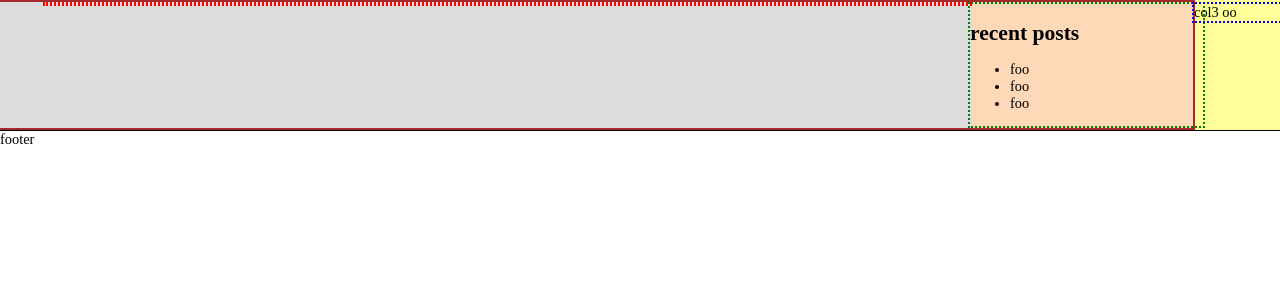
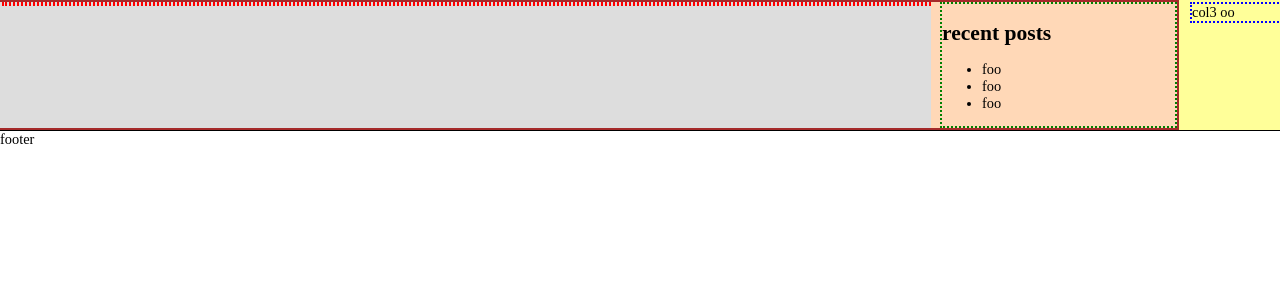
Before and after one commit to sousk/flow, a Rails app: page / in a window 1280 px wide. Shown: the part 90-390 px from the top of the page. Run offline with Rails 7, Linux system fonts and the light colour scheme; data that the repository does not hold is empty; some libraries are stand-ins or nearby versions.

Commit message:
adjusted CSS styling

```diff
--- a/public/stylesheets/3col.css
+++ b/public/stylesheets/3col.css
@@ -1,3 +1,6 @@
+/*
+http://matthewjamestaylor.com/blog/ultimate-multi-column-liquid-layouts-em-and-pixel-widths
+*/
 /* <!-- */
 /* General styles */
 body {
--- a/public/stylesheets/phi.css
+++ b/public/stylesheets/phi.css
@@ -7,7 +7,14 @@
 
 strategy
 --------------------------
-|21|-610-|34|-233-|21|
+(adopted)
+col1:|13|  (calc)   |0| col2:|13| 233 |0| col3:|8| 89 |8|
+                             246                105
+
+(obsoleted)
+|21|  (calc)   |   233   |   105    |
+               |21| 212  |8| 89 | 8 |
+
 
 1st-margin: 21px
 2nd-margin: 13px
@@ -19,28 +26,29 @@
 }
 
 .blogstyle .colmid {
-	/* 21 + 89 */
-	margin-left: -89px;
+	margin-left: -105px;
 	padding: 0px;
 
 }
 .blogstyle .colleft {
-	/* 233 + 8 */
-	margin-left: -221px;
+	margin-left: -246px;
 	padding: 0px;
 }
 .blogstyle .col1 {
-	/* col2 + col3 + margin-left */
+	/* Centre column side padding:
+     Left padding = left column width + centre column left padding width
+     Right padding = right column width + centre column right padding width */
 	margin: 0px 0px 0px 351px;
 	padding: 0px;
 }
 .blogstyle .col2 {
-	left: 233px;
+	/* Width of left column content (left column width minus left and right padding) */
 	width: 233px;
+	/* Width of the left-had side padding on the left column */
+	left: 246px;
 }
 .blogstyle .col3 {
-	/* col2 *2 +width */
-	left: 566px;
-	width: 97px;
-	padding-right: 8px;
+	/* col2left + col2all + col3 */
+	left: 589px;
+	width: 89px;
 }
```
